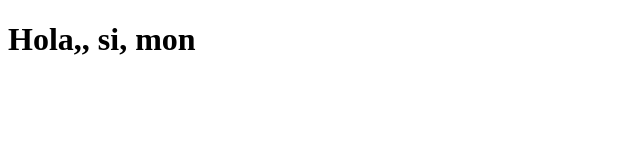
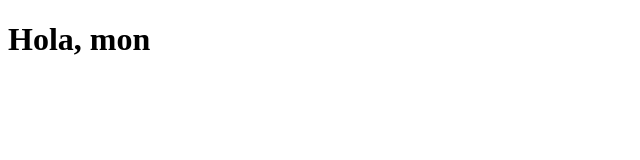
Before and after one commit to NeizanMM/NeizanMM_DAM1, a plain HTML site: page HTML/Introduccio/act1.html in a window 1280 px wide. Shown: the whole page, without its empty margins (0-640 px from the left). Drawn offline with Linux system fonts and the light colour scheme.

Commit message:
Update act1.html

```diff
--- a/HTML/Introduccio/act1.html
+++ b/HTML/Introduccio/act1.html
@@ -6,6 +6,6 @@
     <title>Document</title>
 </head>
 <body>
-    <h1>Hola,, si, mon</h1>
+    <h1>Hola, mon</h1>
 </body>
 </html>
```
